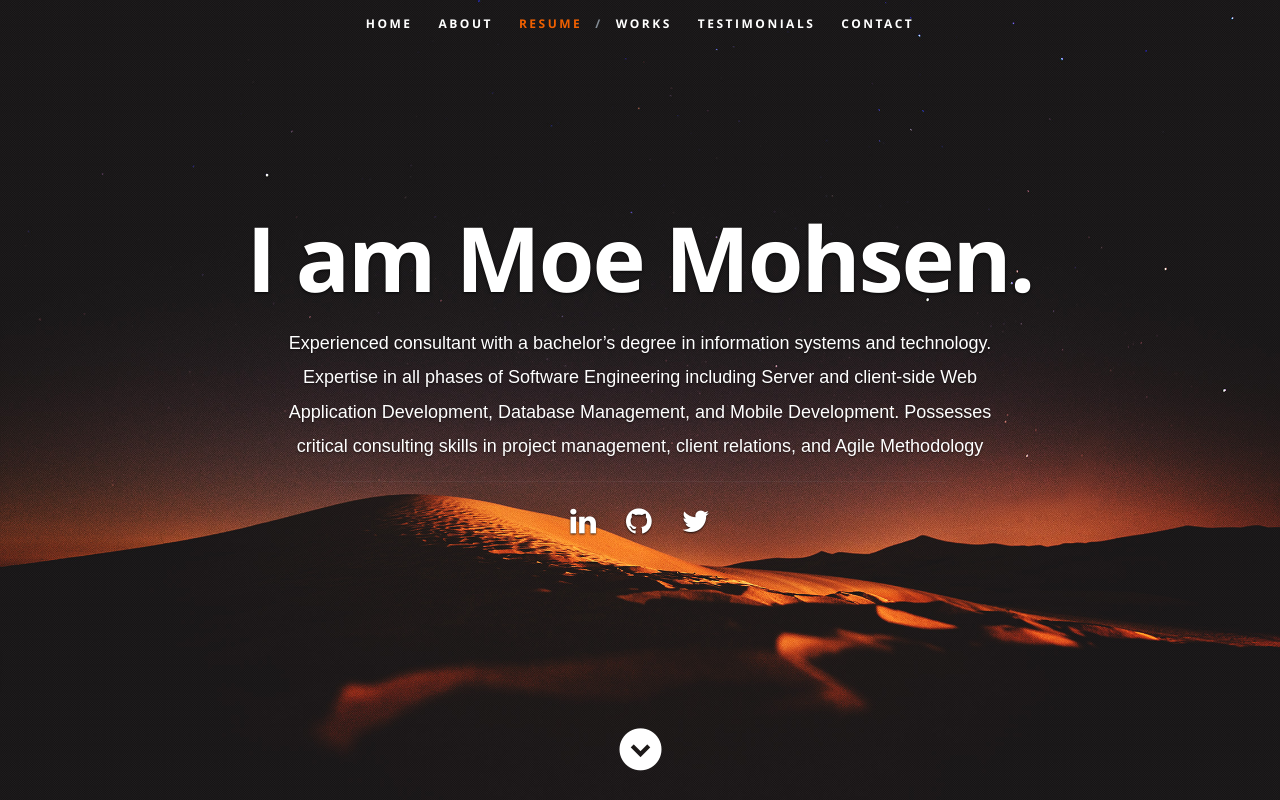
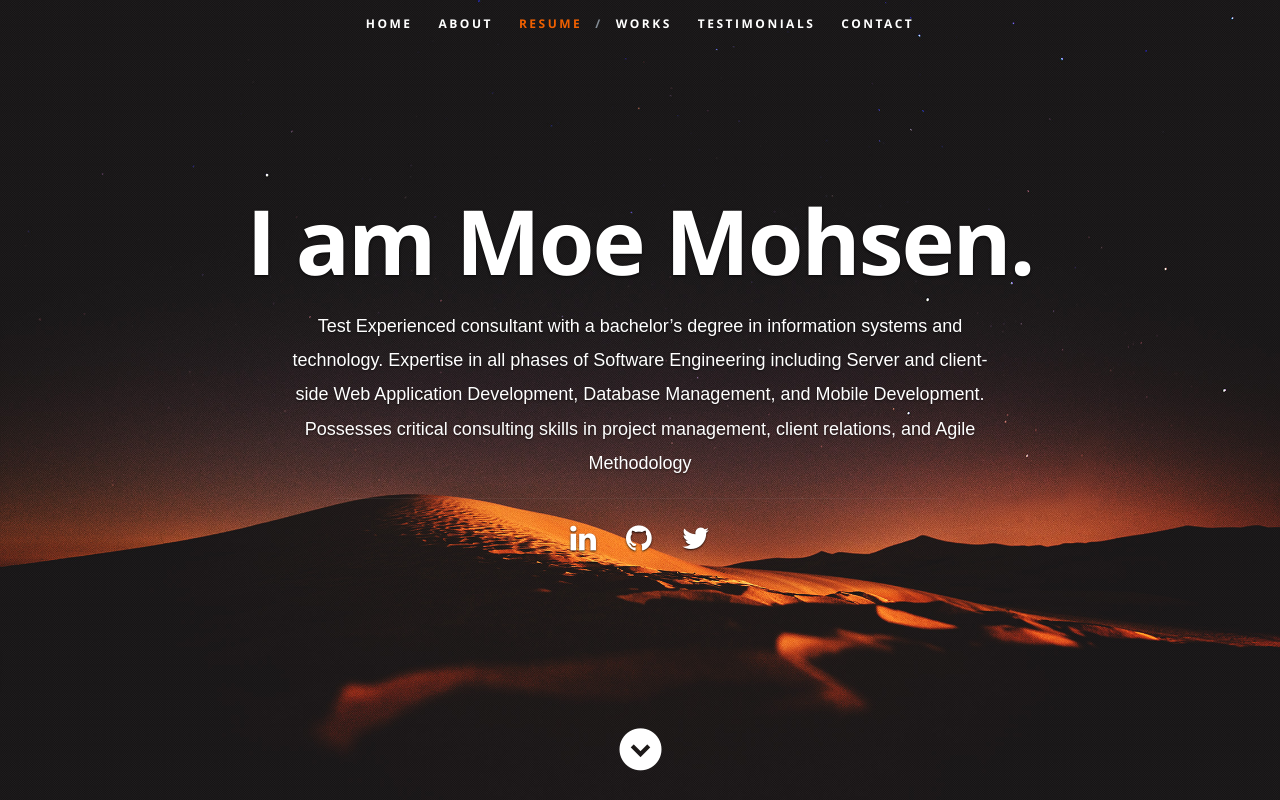
Before and after one commit to MohammadAmohsen/Moes-Personal-Site, a React (Create React App) app: page / in a window 1280 px wide. Shown: the top 800 px of the page. Built offline with nearby package versions, Linux system fonts and the light colour scheme.

Commit message:
Added test to description

```diff
--- a/src/resumeData.js
+++ b/src/resumeData.js
@@ -4,7 +4,7 @@ let resumeData = {
     "role": "technology consultant",
     "linkedinId":"Your LinkedIn Id",
     "skypeid": "Your skypeid",
-    "roleDescription": "Experienced consultant with a bachelor’s degree in information systems and technology. Expertise in all phases of Software Engineering including Server and client-side Web Application Development, Database Management, and Mobile Development. Possesses critical consulting skills in project management, client relations, and Agile Methodology",
+    "roleDescription": "Test Experienced consultant with a bachelor’s degree in information systems and technology. Expertise in all phases of Software Engineering including Server and client-side Web Application Development, Database Management, and Mobile Development. Possesses critical consulting skills in project management, client relations, and Agile Methodology",
     "socialLinks":[
         {
           "name":"linkedin",
```
